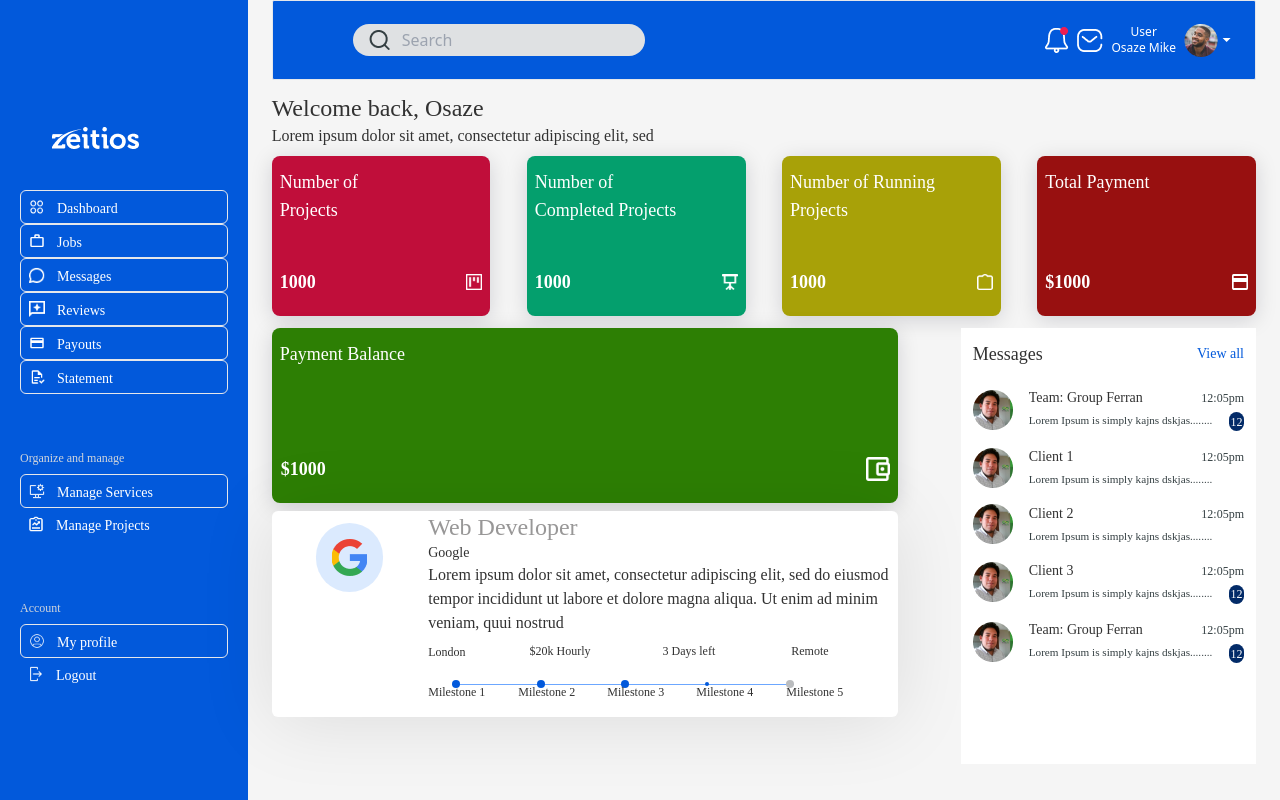
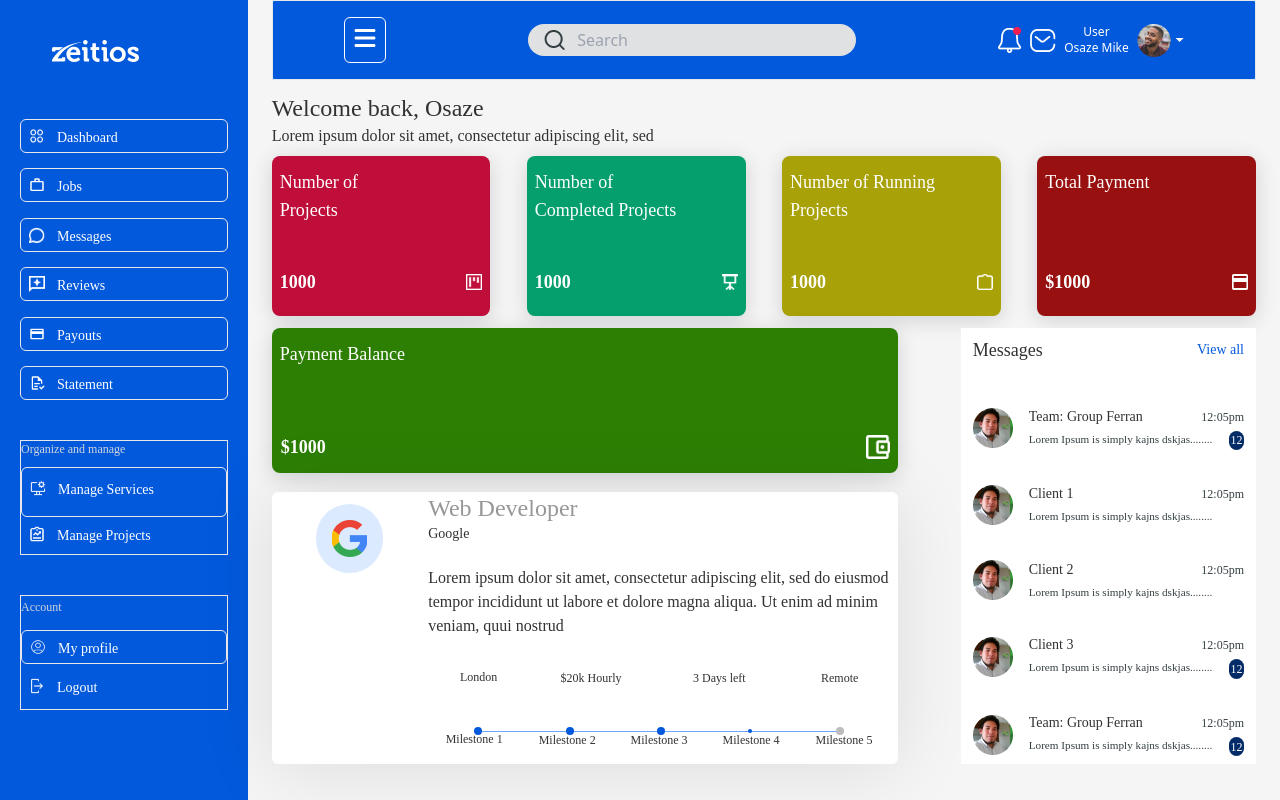
Before and after one commit to chineduprincewill/zeitios-deploy-repo, a React (Vite) app: page /freelancer/dashboard in a window 1280 px wide. Built offline with nearby package versions, Linux system fonts and the light colour scheme.

Commit message:
freelancer dashboard

```diff
--- a/src/Components/Freelancer/Navbar.jsx
+++ b/src/Components/Freelancer/Navbar.jsx
@@ -5,10 +5,18 @@ import bellIcon from '../../assets/icons/bell.png'
 import secondProfileIcon from '../../assets/icons/second_profile.png'
 import thirdProfileIcon from '../../assets/icons/third_profile.png'
 import dropdownIcon from '../../assets/icons/dropdown.png'
+import { FontAwesomeIcon } from '@fortawesome/react-fontawesome';
+import { library } from '@fortawesome/fontawesome-svg-core'
+import { fab } from '@fortawesome/free-brands-svg-icons'
+import { fas } from '@fortawesome/free-solid-svg-icons'
+import { far } from '@fortawesome/free-regular-svg-icons'
+const Navbar = ({ handleClick }) => {
+    return (
+        <div className='  border bg-primary flex h-1/10 items-center  justify-around rounded-sm w-full'>
+            <div className='border border-white p-2 rounded-md'>
+                <FontAwesomeIcon icon="fa-solid fa-bars" className="h-6 w-6 text-white" onClick={handleClick} > </FontAwesomeIcon>
+            </div>
 
-const Navbar = () => {
-    return (
-        <div className='  border bg-primary flex flex-row h-1/10 items-center pl-20 pr-6  justify-between rounded-sm'>
             <div className='flex flex-row bg-[#dfe1e3] w-1/3 px-4 py-1 rounded-[20px] items-center'>
                 <img src={searchIcon} alt="search icon" />
                 <input placeholder="Search" name="search" className="ml-3 bg-transparent font-[' Poppins'] text-[#343f42]" />
@@ -37,3 +45,4 @@ const Navbar = () => {
 }
 
 export default Navbar
+library.add(fab, fas, far)
--- a/src/Components/Sidebar.jsx
+++ b/src/Components/Sidebar.jsx
@@ -22,9 +22,9 @@ import secondDashboardIcon2 from '../assets/icons/dash.png'
 
 const Sidebar = () => {
     return (
-        <div className="w-1/5 flex flex-col px-5 bg-primary h-full justify-center font-normal text-sm font-['Montserrat'] ">
-            <div className='w-full'>
-                <div className='flex pl-8  items-center mt-5 mb-10'>
+        <div className="w-1/5 flex flex-col px-5 bg-primary h-full  font-normal text-sm font-['Montserrat'] max-md:w-1/2 max-md:absolute max-md:z-10">
+            <div className='w-full h-1/2 flex-col flex justify-between'>
+                <div className='flex pl-8  items-center my-10'>
                     <img src={Logo} alt="logo" />
                 </div>
                 <div className='text-white flex  rounded-md px-2 py-4  relative border group'>
@@ -96,14 +96,14 @@ const Sidebar = () => {
                 </div>
             </div>
             <div>
-                <div className='mt-14'>
+                <div className='mt-10 h-2/5 flex flex-col justify-between border'>
                     <p className='mb-2 text-xs text-gray-300 '>Organize and manage</p>
-                    <div className='text-white flex  rounded-md px-2 py-4  relative border group'>
-                        <div className='opacity-100 bg-transparent flex hover:opacity-0 absolute top-0 pt-2 left-0 px-2 '>
+                    <div className='text-white flex  rounded-md px-2 py-6 relative border group'>
+                        <div className='opacity-100 bg-transparent flex hover:opacity-0 absolute top-0 pt-3 left-0 px-2 '>
                             <img src={servicesIcon} alt="services" className='mr-3 h-4 w-4' />
                             Manage Services
                         </div>
-                        <div className='opacity-0 bg-white flex hover:opacity-100 text-primary absolute top-0 left-0 px-2 pt-2 w-full h-full rounded-md'>
+                        <div className='opacity-0 bg-white flex hover:opacity-100 text-primary absolute top-0 left-0 px-3 pt-2 w-full h-full rounded-md'>
                             <img src={secondServicesIcon} alt="services" className='mr-3 h-4 w-4' />
                             <p className=''>Manage Services</p>
                         </div>
@@ -114,7 +114,7 @@ const Sidebar = () => {
                     </div>
 
                 </div>
-                <div className='mt-14'>
+                <div className='mt-10 h-2/5 flex flex-col justify-around border'>
                     <p className='mb-2 text-xs  text-gray-300'>Account</p>
                     <div className='text-white flex  rounded-md px-2 py-4  relative border group'>
                         <div className='opacity-100 bg-transparent flex hover:opacity-0 absolute top-0 pt-2 left-0 px-2 '>
--- a/src/Pages/Freelancer/Freelancerboard.jsx
+++ b/src/Pages/Freelancer/Freelancerboard.jsx
@@ -1,32 +1,7 @@
-import React from 'react'
-import Logo from '../../assets/logo/Logo.png'
-import dashboardIcon from '../../assets/icons/dashboard_icon.png'
-import jobIcon from '../../assets/icons/job_icon.png'
-import secondJobIcon from '../../assets/icons/second_job_icon.png'
-import messageIcon from '../../assets/icons/message_icon.png'
-import secondMessageIcon from '../../assets/icons/second_message_icon.png'
-import reviewIcon from '../../assets/icons/review_icon.png'
-import secondReviewIcon from '../../assets/icons/second_review_icon.png'
-import payoutIcon from '../../assets/icons/payout_icon.png'
-import secondPayoutIcon from '../../assets/icons/second_payout_icon.png'
-import statementIcon from '../../assets/icons/statement_icon.png'
-import secondStatementIcon from '../../assets/icons/second_statement_icon.png'
-import servicesIcon from '../../assets/icons/manage_services_icon.png'
-import secondServicesIcon from '../../assets/icons/second_manage_services_icon.png'
-import projectIcon from '../../assets/icons/manage_project_icon.png'
-import profileIcon from '../../assets/icons/profile_icon.png'
-import profileIcon2 from '../../assets/icons/second_profile_icon.png'
-import logoutIcon from '../../assets/icons/logout_icon.png'
-import manageIcon from '../../assets/icons/manage_project_icon2.png'
-import searchIcon from '../../assets/icons/Search2.png'
-import mailIcon from '../../assets/icons/mail.png'
-import bellIcon from '../../assets/icons/bell.png'
-import secondProfileIcon from '../../assets/icons/second_profile.png'
+import React, { useState } from 'react'
 import thirdProfileIcon from '../../assets/icons/third_profile.png'
-import dropdownIcon from '../../assets/icons/dropdown.png'
 import firstDashboardIcon from '../../assets/icons/first_dashboard_icon.png'
 import secondDashboardIcon from '../../assets/icons/second_dashboard_icon.png'
-
 import thirdDashboardIcon from '../../assets/icons/third_dashboard_icon.png'
 import fourthDashboardIcon from '../../assets/icons/fourth_dashboard_icon.png'
 import fifthDashboardIcon from '../../assets/icons/fifth_dashboard_icon.png'
@@ -36,74 +11,79 @@ import Navbar from '../../Components/Freelancer/Navbar'
 
 
 const Freelancerboard = () => {
+    const [showNavbar, setShowNavbar] = useState(false)
+    const handleClick = (e) => {
+        console.log(showNavbar)
+        setShowNavbar(prev => !prev)
+    }
     return (
         <div className='w-full h-screen flex bg-[#F5F5F5]'>
             <Sidebar />
 
-            <div className='w-4/5 mx-6 h-full'>
-                <Navbar />
-                <p className="text-2xl font-['Montserrat'] font-medium text-[#323232] w-full mt-3  py-0">
+            <div className=' w-4/5 max-md:w-full mx-6  max-md:mx-0 h-full'>
+                <Navbar handleClick={handleClick} />
+                <p className="text-2xl font-['Montserrat'] font-medium text-[#323232] w-full mt-3  py-0 max-md:px-3 ">
                     Welcome back, Osaze
                 </p>
-                <p className="font-['Montserrat'] text-[#323232] w-full mt-0 ">
+                <p className="font-['Montserrat'] text-[#323232] w-full mt-0  max-md:px-3">
                     Lorem ipsum dolor sit amet, consectetur adipiscing elit, sed
                 </p>
-                <div className="flex flex-row justify-between w-full mt-2 h-1/5">
+                <div className="flex flex-row justify-between w-full mt-2 h-1/5 max-md:px-3">
                     <div className="shadow-[0px_4px_21px_0px_rgba(1,_14,_35,_0.15)] w-2/9  bg-[#c00e3a] px-2 py-3 rounded-lg flex flex-col justify-between">
-                        <p className="text-lg font-['Poppins'] font-medium  text-white">
+                        <p className="text-lg max-xl:text-sm font-['Poppins'] font-medium  text-white">
                             Number of <br />
                             Projects
                         </p>
                         <div className='flex justify-between items-center mb-2'>
-                            <p className="text-lg font-['Poppins'] font-semibold text-white ml-0">
+                            <p className="text-lg max-xl:text-sm font-['Poppins'] font-semibold text-white ml-0">
                                 1000
                             </p>
                             <img src={firstDashboardIcon} alt="icon" className='w-4 h-4' />
                         </div>
                     </div>
                     <div className="shadow-[0px_4px_21px_0px_rgba(1,_14,_35,_0.15)] w-2/9 overflow-hidden bg-[#049f6d]  px-2 py-3 rounded-lg flex flex-col justify-between">
-                        <p className="text-lg font-['Poppins'] font-medium text-white">
+                        <p className="text-lg  max-xl:text-sm font-['Poppins'] font-medium text-white">
                             Number of <br />
                             Completed Projects
                         </p>
                         <div className='flex justify-between items-center mb-2'>
-                            <p className="text-lg font-['Poppins'] font-semibold text-white ml-0">
+                            <p className="text-lg  max-xl:text-sm font-['Poppins'] font-semibold text-white ml-0">
                                 1000
                             </p>
                             <img src={secondDashboardIcon} alt="icon" className='w-4 h-4' />
                         </div>
                     </div>
                     <div className="shadow-[0px_4px_21px_0px_rgba(1,_14,_35,_0.15)] w-2/9 overflow-hidden bg-[#a8a108]  px-2 py-3 rounded-lg flex flex-col justify-between">
-                        <p className="text-lg font-['Poppins'] font-medium  text-white">
+                        <p className="text-lg max-xl:text-sm font-['Poppins'] font-medium  text-white">
                             Number of Running <br />
                             Projects
                         </p>
                         <div className='flex justify-between items-center mb-2'>
-                            <p className="text-lg font-['Poppins'] font-semibold text-white ml-0">
+                            <p className="text-lg max-xl:text-sm font-['Poppins'] font-semibold text-white ml-0">
                                 1000
                             </p>
                             <img src={thirdDashboardIcon} alt="icon" className='w-4 h-4' />
                         </div>
                     </div>
                     <div className="shadow-[0px_4px_21px_0px_rgba(1,_14,_35,_0.15)] w-2/9 overflow-hidden bg-[#981010]  px-2 py-3 rounded-lg flex flex-col justify-between">
-                        <p className="text-lg font-['Poppins'] font-medium  text-white">
+                        <p className="text-lg font-['Poppins'] max-xl:text-sm font-medium  text-white">
                             Total Payment
                         </p>
                         <div className='flex justify-between items-center mb-2'>
-                            <p className="text-lg font-['Poppins'] font-semibold text-white ml-0">
+                            <p className="text-lg font-['Poppins'] max-xl:text-sm font-semibold text-white ml-0">
                                 $1000
                             </p>
                             <img src={fourthDashboardIcon} alt="icon" className='w-4 h-4' />
                         </div>
                     </div>
                 </div>
-                <div className='flex w-full mt-3 h-6/11 justify-between'>
-                    <div className='w-7/11 h-full '>
-                        <div className="shadow-[0px_4px_21px_0px_rgba(1,_14,_35,_0.15)]  bg-[#2d7f04] flex flex-col justify-between h-2/5 px-2 py-3 rounded-lg">
+                <div className='flex w-full mt-3 h-6/11 justify-between max-md:px-3'>
+                    <div className='w-7/11 max-md:w-6/11 h-full flex flex-col justify-between'>
+                        <div className="shadow-[0px_4px_21px_0px_rgba(1,_14,_35,_0.15)]  bg-[#2d7f04] flex flex-col justify-between h-1/3 px-2 py-3 rounded-lg">
                             <p className="text-lg font-['Poppins'] font-medium  text-white">
                                 Payment Balance
                             </p>
-                            <div className="flex flex-row ml-px gap-px items-center justify-between mb-2">
+                            <div className="flex flex-row ml-px gap-px items-center justify-between">
                                 <p className="text-lg font-['Poppins'] font-semibold text-white">
                                     $1000
                                 </p>
@@ -113,28 +93,28 @@ const Freelancerboard = () => {
                                 />
                             </div>
                         </div>
-                        <div className="shadow-[0px_4px_76px_0px_rgba(0,_0,_0,_0.1)] bg-white flex w-full rounded-md mt-2 pb-4">
-                            <div className='w-1/4 flex justify-center pt-3'>
-                                <div className='rounded-full p-4 bg-blue-100 self-start'>
-                                    <img src={googleIcon} alt="icon" />
+                        <div className="shadow-[0px_4px_76px_0px_rgba(0,_0,_0,_0.1)] bg-white flex w-full rounded-md pb-4 h-5/8">
+                            <div className='w-1/4 max-lg:w-1/6 flex justify-center pt-3'>
+                                <div className='rounded-full p-4 max-lg:p-2 bg-blue-100 self-start'>
+                                    <img src={googleIcon} alt="icon" className='max-md:w-6 max-md:h-6' />
                                 </div>
                             </div>
-                            <div className="flex flex-col items-start  w-3/4">
+                            <div className="flex flex-col items-start justify-between  w-3/4 max-lg:w-5/6 max-xl:pt-2 max-lg:pt-1 pr-2">
                                 <div>
-                                    <p className="text-2xl font-['Montserrat'] font-medium text-[#989797]">
+                                    <p className="text-2xl max-lg:text-base font-['Montserrat'] font-medium text-[#989797]">
                                         Web Developer
                                     </p>
-                                    <p className="text-sm font-['Montserrat'] font-medium text-[#323232]">
+                                    <p className="text-sm max-lg:text-xs font-['Montserrat'] font-medium text-[#323232]">
                                         Google
                                     </p>
                                 </div>
-                                <div className="font-['Montserrat'] text-[#323232] self-end mb-2 ">
+                                <div className="font-['Montserrat'] text-[#323232] self-end mb-2 max-lg:mb-1  max-lg:text-sm">
                                     Lorem ipsum dolor sit amet, consectetur adipiscing elit, sed do eiusmod
                                     tempor incididunt ut labore et
 
                                     dolore magna aliqua. Ut enim ad minim veniam, quui nostrud
                                 </div>
-                                <div className="flex flex-row gap-16 mb-5 w-full items-start">
+                                <div className="flex items-center justify-around  mb-5 max-lg:mb-2 w-full">
 
                                     <div className="text-xs font-['Montserrat'] text-[#323232] mt-px mb-1">
                                         London
@@ -149,40 +129,42 @@ const Freelancerboard = () => {
                                         Remote
                                     </div>
                                 </div>
-                                <div className='h-[0.05rem] w-8/11 bg-lightBlue ml-6 flex items-center justify-between'>
+                                <div className='w-full'>
+                                    <div className='h-[0.05rem] w-4/5 bg-lightBlue mx-auto flex items-center justify-between'>
                                         <div className='rounded-full w-2 h-2 bg-primary'></div>
                                         <div className='rounded-full w-2 h-2 bg-primary'></div>
                                         <div className='rounded-full w-2 h-2 bg-primary'></div>
                                         <div className='rounded-full w-1 h-1 bg-primary'></div>
                                         <div className='rounded-full w-2 h-2 bg-lightMilk'></div>
                                     </div>
-                                <div className="flex flex-row gap-8 w-full items-start">
-                                    <div className="text-xs font-['Montserrat'] text-[#323232] mb-px mr-px">
+                                    <div className="flex items-center justify-around  w-full">
+                                        <div className="text-xs font-['Montserrat'] text-[#323232] mb-px mr-px max-md:text-center">
                                             Milestone 1
                                         </div>
-                                    <div className="text-xs font-['Montserrat'] text-[#323232]">
+                                        <div className="text-xs font-['Montserrat'] text-[#323232] max-md:text-center">
                                             Milestone 2
                                         </div>
-                                    <div className="text-xs font-['Montserrat'] text-[#323232]">
+                                        <div className="text-xs font-['Montserrat'] text-[#323232] max-md:text-center">
                                             Milestone 3
                                         </div>
-                                    <div className="text-xs font-['Montserrat'] text-[#323232] mr-px">
+                                        <div className="text-xs font-['Montserrat'] text-[#323232] mr-px max-md:text-center">
                                             Milestone 4
                                         </div>
-                                    <div className="text-xs font-['Montserrat'] text-[#323232]">
+                                        <div className="text-xs font-['Montserrat'] text-[#323232] max-md:text-center">
                                             Milestone 5
+                                        </div>
                                     </div>
                                 </div>
 
                             </div>
                         </div>
                     </div>
-                    <div className='bg-white w-3/10 px-3 pt-3 h-full'>
+                    <div className='bg-white w-3/10 max-lg:w-1/3 max-md:w-4/10 px-3 py-2  h-full flex flex-col justify-between'>
                         <div className='flex justify-between items-center '>
                             <p className="text-lg font-['Montserrat'] text-[#323232]">Messages</p>
                             <p className="text-sm font-['Montserrat'] text-[#0259db]">View all</p>
                         </div>
-                        <div className="flex flex-row gap-4 w-full items-center pt-5 pb-2">
+                        <div className="flex flex-row gap-4 w-full items-center pt-2   ">
                             <img
                                 src={thirdProfileIcon}
                                 className=""
@@ -205,7 +187,7 @@ const Freelancerboard = () => {
                                 </div>
                             </div>
                         </div>
-                        <div className="flex flex-row gap-4 w-full items-center py-2">
+                        <div className="flex flex-row gap-4 w-full items-center ">
                             <img
                                 src={thirdProfileIcon}
                                 className=""
@@ -225,7 +207,7 @@ const Freelancerboard = () => {
                                 </div>
                             </div>
                         </div>
-                        <div className="flex flex-row gap-4 w-full items-center py-2">
+                        <div className="flex flex-row gap-4 w-full items-center">
                             <img
                                 src={thirdProfileIcon}
                                 className=""
@@ -245,7 +227,7 @@ const Freelancerboard = () => {
                                 </div>
                             </div>
                         </div>
-                        <div className="flex flex-row gap-4 w-full items-center py-2">
+                        <div className="flex flex-row gap-4 w-full items-center">
                             <img
                                 src={thirdProfileIcon}
                                 className=""
@@ -269,7 +251,7 @@ const Freelancerboard = () => {
                                 </div>
                             </div>
                         </div>
-                        <div className="flex flex-row gap-4 w-full items-center py-2">
+                        <div className="flex flex-row gap-4 w-full items-center">
                             <img
                                 src={thirdProfileIcon}
                                 className=""
--- a/tailwind.config.js
+++ b/tailwind.config.js
@@ -61,6 +61,7 @@ export default {
         '7/9': '77.777777%',
         '8/9': '88.888888%',
         '3/10': '30%',
+        '4/10': '40%',
         '7/10': '70%',
         '9/10': '90%',
         '2/11': '18.181818%',
```
Also changed, not shown: src/Pages/Job.jsx (added, +125 -0 lines). Lines whose indentation alone changed are shown as unchanged.
